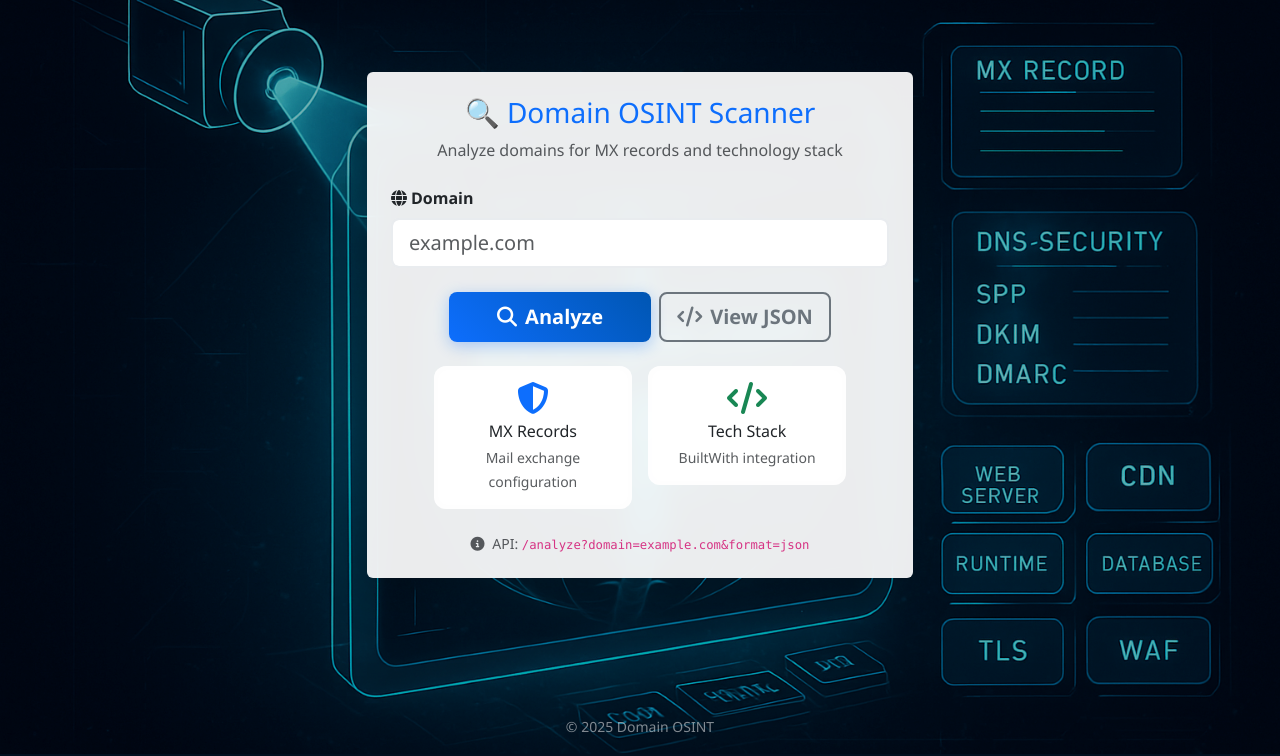
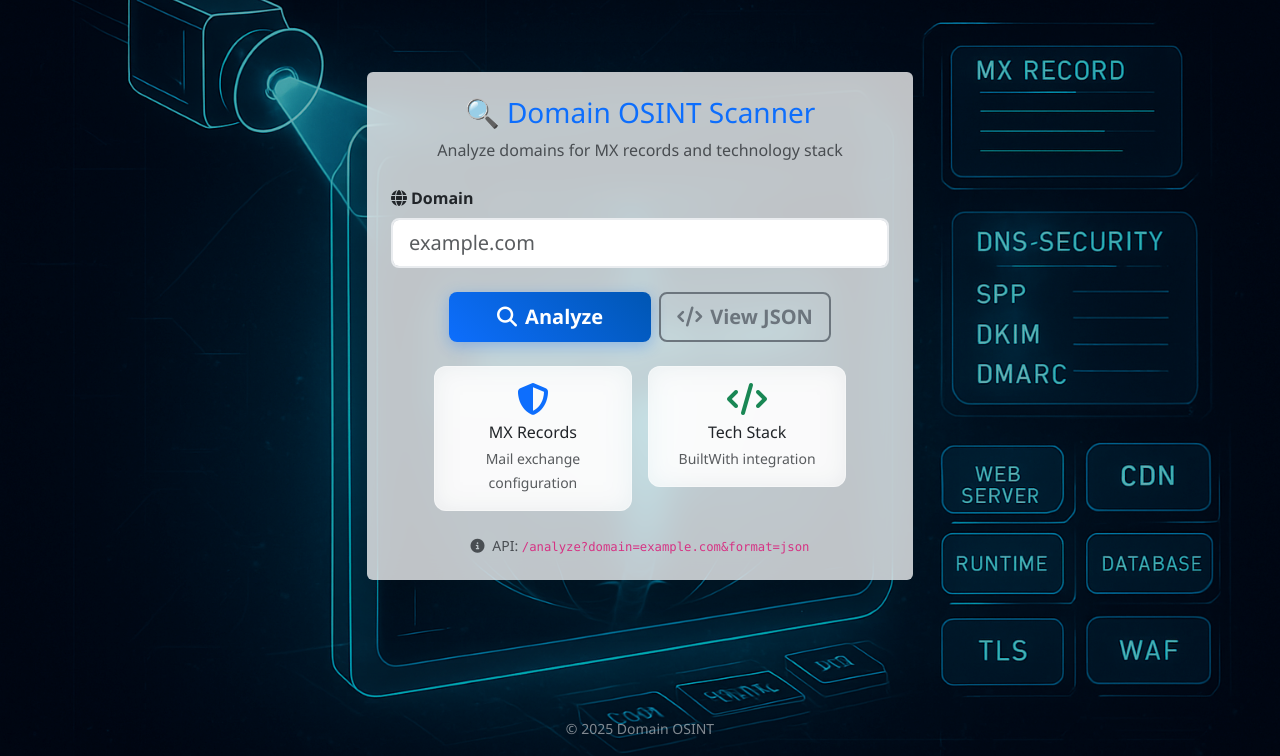
Before and after one commit to ecgun3/email-osint-tool, a Flask app: page / in a window 1280 px wide. Shown: the part 57-813 px from the top of the page. Run offline with Flask 3, Linux system fonts and the light colour scheme.

Commit message:
UI: make main card and feature cards more transparent for better background visibility

```diff
--- a/templates/base.html
+++ b/templates/base.html
@@ -42,29 +42,30 @@
         }
 
         .card {
-            background: rgba(255, 255, 255, 0.92);
-            border: 1px solid rgba(255, 255, 255, 0.3);
-            backdrop-filter: blur(10px);
+            background: rgba(255, 255, 255, 0.75);
+            border: 1px solid rgba(255, 255, 255, 0.4);
+            backdrop-filter: blur(15px);
             transition: all 0.3s ease;
         }
 
         .card:hover {
             transform: translateY(-2px);
-            box-shadow: 0 8px 25px rgba(0, 0, 0, 0.2);
-            background: rgba(255, 255, 255, 0.95);
+            box-shadow: 0 8px 25px rgba(0, 0, 0, 0.25);
+            background: rgba(255, 255, 255, 0.85);
         }
 
         .feature-card {
-            background: rgba(255, 255, 255, 0.88);
+            background: rgba(255, 255, 255, 0.65);
             border-radius: 12px;
             transition: all 0.3s ease;
-            backdrop-filter: blur(8px);
+            backdrop-filter: blur(12px);
+            border: 1px solid rgba(255, 255, 255, 0.3);
         }
 
         .feature-card:hover {
-            background: rgba(255, 255, 255, 0.95);
+            background: rgba(255, 255, 255, 0.8);
             transform: translateY(-3px);
-            box-shadow: 0 5px 15px rgba(0, 0, 0, 0.15);
+            box-shadow: 0 5px 15px rgba(0, 0, 0, 0.2);
         }
         .btn { border-radius: 8px; font-weight: 600; transition: all 0.3s ease; border: none; }
         .btn-primary { background: linear-gradient(45deg, var(--primary-color), #0056b3); box-shadow: 0 4px 15px rgba(13, 110, 253, 0.3); }
```
